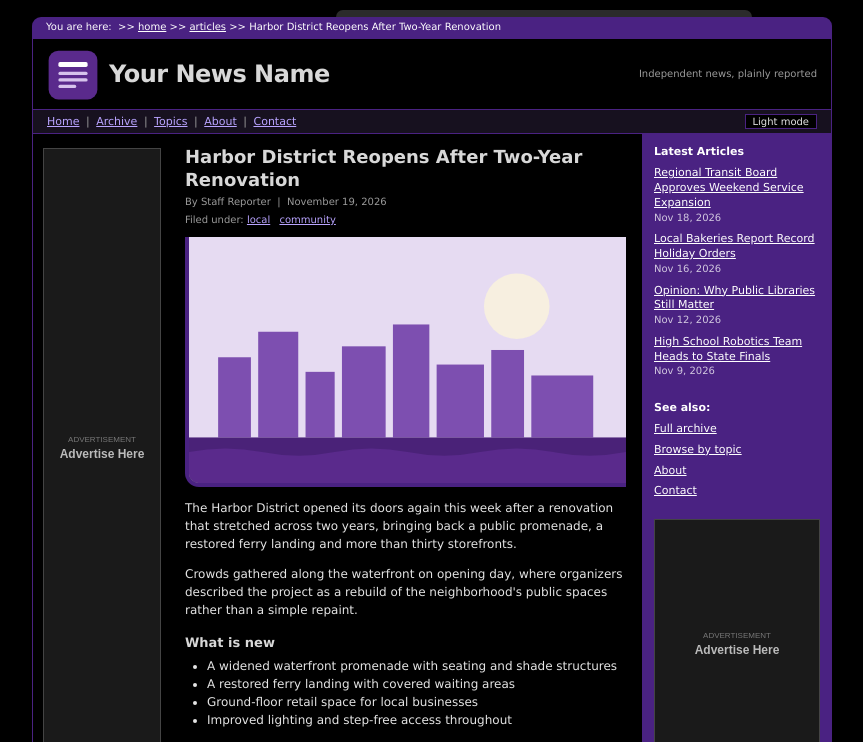
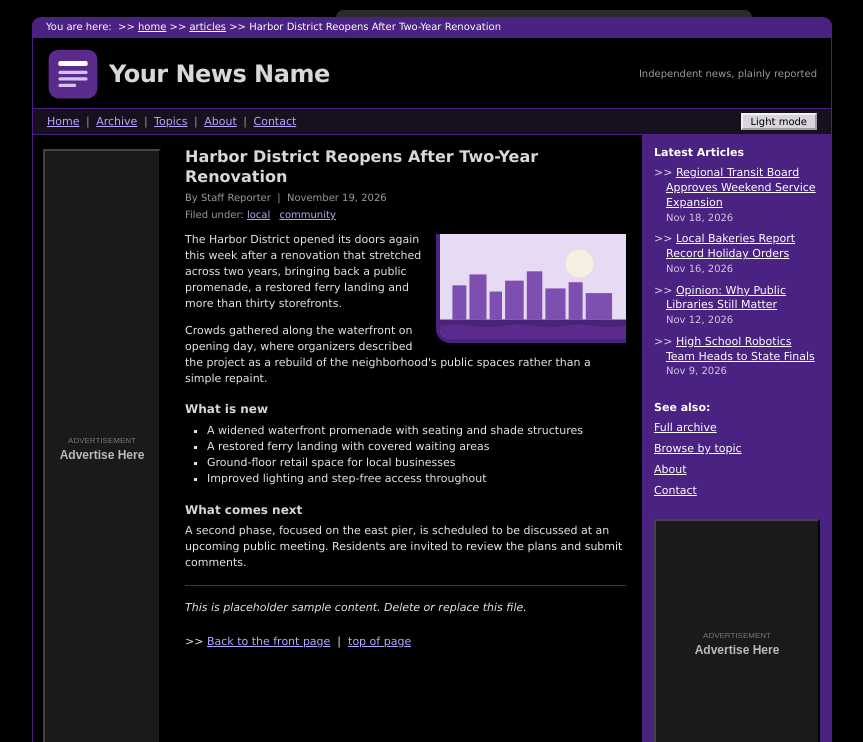
Before and after one commit to JoeThyMow/farse, a plain HTML site: page article/harbor-district-reopens/index.html in a window 1280 px wide. Both pictures are taken after a click on the button "Dark mode". Shown: the top 742 px of the page, without its empty margins (208-1071 px from the left). Drawn offline with Linux system fonts and the light colour scheme.

Commit message:
Add files via upload

```diff
--- a/assets/style.css
+++ b/assets/style.css
@@ -63,7 +63,7 @@ body {
   padding: 10px 8px 30px;
   background: var(--bg);
   color: var(--text);
-  font: 12px/1.45 Verdana, Arial, Helvetica, sans-serif;
+  font: 11px/1.4 Verdana, Arial, Helvetica, sans-serif;
 }
 
 a { color: var(--link); text-decoration: underline; }
@@ -125,13 +125,13 @@ img { max-width: 100%; height: auto; }
 .nav a.on { font-weight: bold; color: var(--head); text-decoration: none; }
 .theme-btn {
   font: 10px Verdana, Arial, sans-serif;
-  padding: 1px 7px;
-  color: var(--text);
-  background: var(--page);
-  border: 1px solid var(--purple);
+  padding: 1px 8px;
+  color: #000;
+  background: #d8d4dc;
+  border: 2px outset #f4f0f8;
   cursor: pointer;
 }
-.theme-btn:hover { background: var(--lav); }
+.theme-btn:active { border-style: inset; }
 
 /* ----- columns ----- */
 .cols {
@@ -155,6 +155,9 @@ img { max-width: 100%; height: auto; }
 .plist { list-style: none; margin: 0 0 14px; padding: 0; }
 .plist li { margin: 0 0 8px; font-size: 11px; line-height: 1.35; }
 .plist a, .plist a:visited { color: #fff; }
+.plist:not(.plain) li { padding-left: 12px; text-indent: -12px; }
+.plist:not(.plain) li::before { content: '>> '; color: rgba(255,255,255,.8); }
+.plist:not(.plain) li > * { text-indent: 0; }
 .plist .pdate { display: block; color: rgba(255, 255, 255, 0.75); font-size: 10px; }
 .plist.plain li { margin-bottom: 6px; }
 .squares { margin: auto -12px 0; padding: 12px 0 0; line-height: 0; }
@@ -169,8 +172,8 @@ img { max-width: 100%; height: auto; }
   align-items: center;
   justify-content: center;
   gap: 3px;
-  border: 1px solid #999;
-  background: #eeeeee;
+  border: 2px outset #f2f2f2;
+  background: #dcdcdc;
   color: #444;
   text-align: center;
   font: 11px Arial, Helvetica, sans-serif;
@@ -180,14 +183,14 @@ img { max-width: 100%; height: auto; }
 .ad-left { width: 100%; min-height: 600px; }
 .ad-right { min-height: 250px; margin-bottom: 0; }
 
-:root[data-theme="dark"] .ad { background: #1a1a1a; border-color: #444; color: #bbb; }
+:root[data-theme="dark"] .ad { background: #1a1a1a; border: 2px outset #444; color: #bbb; }
 @media (prefers-color-scheme: dark) {
-  :root:not([data-theme="light"]) .ad { background: #1a1a1a; border-color: #444; color: #bbb; }
+  :root:not([data-theme="light"]) .ad { background: #1a1a1a; border: 2px outset #444; color: #bbb; }
 }
 
 /* ----- home ----- */
 h1.welcome {
-  font: bold 18px/1.25 Verdana, Arial, sans-serif;
+  font: bold 16px/1.25 Verdana, Arial, sans-serif;
   color: var(--head);
   margin: 0 0 12px;
 }
@@ -196,17 +199,21 @@ h1.welcome {
 @media (prefers-color-scheme: dark) {
   :root:not([data-theme="light"]) .kicker { color: var(--link); }
 }
+.feature { text-align: center; }
 .feature img {
   display: block;
-  width: 100%;
+  width: 280px;
+  max-width: 100%;
+  margin: 0 auto;
   border-left: 4px solid var(--purple);
   border-bottom: 4px solid var(--purple);
   border-radius: 0 0 0 14px;
 }
 .feature h2 {
-  font: bold 18px/1.25 Verdana, Arial, sans-serif;
+  font: bold 15px/1.25 Verdana, Arial, sans-serif;
   margin: 8px 0 3px;
 }
+.feature .sum, .feature .more { text-align: left; }
 .feature h2 a { color: var(--link); }
 .feature h2 a:visited { color: var(--visited); }
 .feature .sum { margin: 8px 0; }
@@ -215,7 +222,7 @@ h1.welcome {
 
 /* ----- article + page text ----- */
 .story h1, h1.pagetitle {
-  font: bold 18px/1.25 Verdana, Arial, sans-serif;
+  font: bold 16px/1.25 Verdana, Arial, sans-serif;
   color: var(--head);
   margin: 0 0 4px;
 }
@@ -223,7 +230,7 @@ h1.pagetitle { margin-bottom: 12px; }
 .byline { font-size: 10px; color: var(--muted); }
 .tags { font-size: 10px; margin: 3px 0 10px; color: var(--muted); }
 .tag { margin-right: 6px; }
-.story figure { margin: 10px 0 12px; }
+.story figure { float: right; width: 190px; margin: 2px 0 8px 14px; }
 .story figure img {
   display: block;
   width: 100%;
@@ -231,21 +238,24 @@ h1.pagetitle { margin-bottom: 12px; }
   border-bottom: 4px solid var(--purple);
   border-radius: 0 0 0 14px;
 }
-.body { font: 12px/1.5 Verdana, Arial, sans-serif; }
-.body p { margin: 0 0 12px; }
-.body h2, .body h3, .body h4 { font: bold 13px/1.3 Verdana, Arial, sans-serif; color: var(--head); margin: 16px 0 5px; }
-.body ul, .body ol { margin: 0 0 12px; padding-left: 22px; }
+.body { font: 11px/1.45 Verdana, Arial, sans-serif; }
+.body p { margin: 0 0 11px; }
+.story::after { content: ''; display: block; clear: both; }
+.body h2, .body h3, .body h4 { clear: none; font: bold 12px/1.3 Verdana, Arial, sans-serif; color: var(--head); margin: 16px 0 5px; }
+.body ul, .body ol { margin: 0 0 11px; padding-left: 22px; }
+.body ul { list-style: square; }
 .body blockquote { margin: 0 0 12px; padding: 1px 12px; border-left: 3px solid var(--purple); background: var(--lav); }
 .body hr { border: 0; border-top: 1px solid var(--line); margin: 14px 0; }
 .body code { background: var(--lav); padding: 0 2px; }
 .back { font-size: 11px; margin-top: 18px; }
 
 /* ----- lists ----- */
-table.rows { border-collapse: collapse; width: 100%; }
-table.rows td { padding: 6px 4px; border-bottom: 1px solid var(--line); vertical-align: top; }
+table.rows { border-collapse: collapse; width: 100%; border: 1px solid var(--line); }
+table.rows td { padding: 4px 6px; border: 1px solid var(--line); vertical-align: top; }
+table.rows tr:nth-child(odd) td { background: var(--lav); }
 table.rows td.d { width: 90px; font-size: 10px; color: var(--muted); white-space: nowrap; }
 table.rows .meta { margin-top: 2px; }
-.taglist { columns: 2; padding-left: 18px; }
+.taglist { columns: 2; padding-left: 18px; list-style: square; }
 .taglist li { margin-bottom: 4px; }
 
 /* ----- footer ----- */
```
